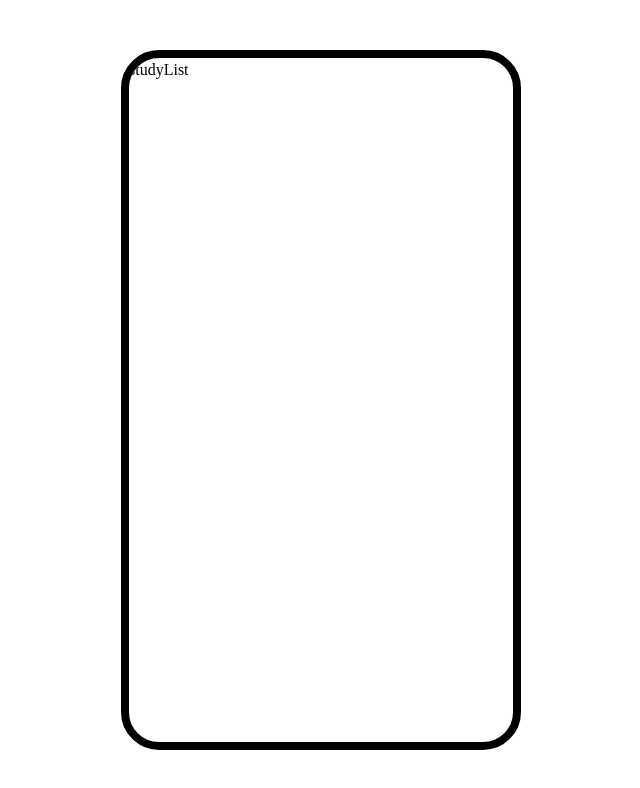
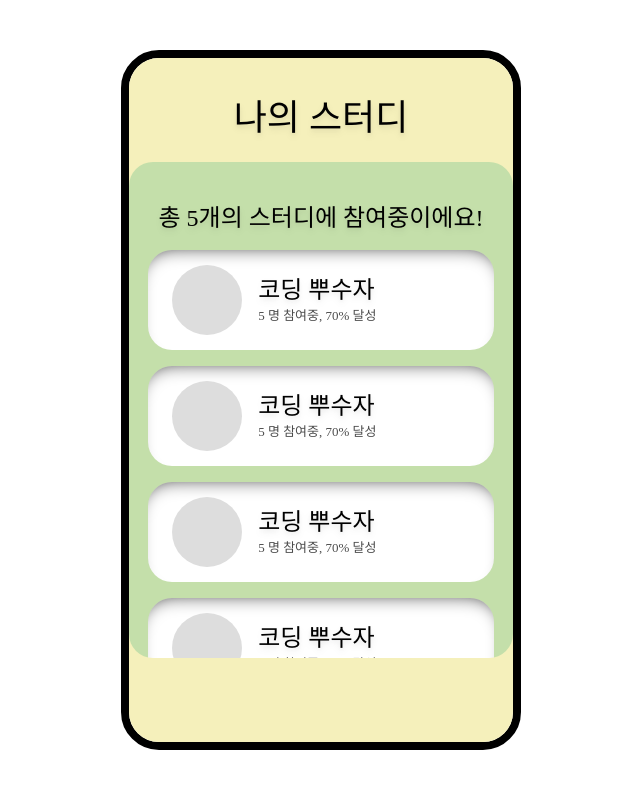
Before and after one commit to root-zero-o/mogakgong-GraphQL-FE, a Next.js app: page /studyList in a window 1280 px wide. Shown: the top 788 px of the page, without its empty margins (319-959 px from the left). Built offline with nearby package versions, Linux system fonts and the light colour scheme; a web font is replaced by a local one.

Commit message:
feat: studyList view

```diff
--- a/pages/studyList.tsx
+++ b/pages/studyList.tsx
@@ -1,7 +1,35 @@
 import React from "react";
 
 const studyList = () => {
-  return <div>studyList</div>;
+  // 임시배열
+  const temp: number[] = [1, 2, 3, 4, 5];
+
+  return (
+    <div className="wrapper h-full bg-ivory overflow-scroll">
+      <h1 className="mt-10">나의 스터디</h1>
+      <div className="h-[62vh] bg-green_light overflow-scroll mt-6 rounded-3xl">
+        <h2 className="mt-10">총 {temp.length}개의 스터디에 참여중이에요!</h2>
+
+        {/* 스터디 추가되는 div */}
+        <div className="flex flex-col items-center justify-center">
+          {/* 여기서부터가 하나하나의 study */}
+          {temp.map(() => {
+            return (
+              <div className="flex flex-row items-center w-[90%] h-[100px] bg-white mt-4 shadow-[0_10px_20px_-15px_rgba(0,0,0,1)_inset] rounded-3xl ">
+                <div className="circle w-[70px] h-[70px] bg-gray  ml-6"></div>
+                <div className="flex flex-col items-start ml-4">
+                  <h2>코딩 뿌수자</h2>
+                  <span className="text-13 opacity-70">
+                    5 명 참여중, 70% 달성
+                  </span>
+                </div>
+              </div>
+            );
+          })}
+        </div>
+      </div>
+    </div>
+  );
 };
 
 export default studyList;
```
